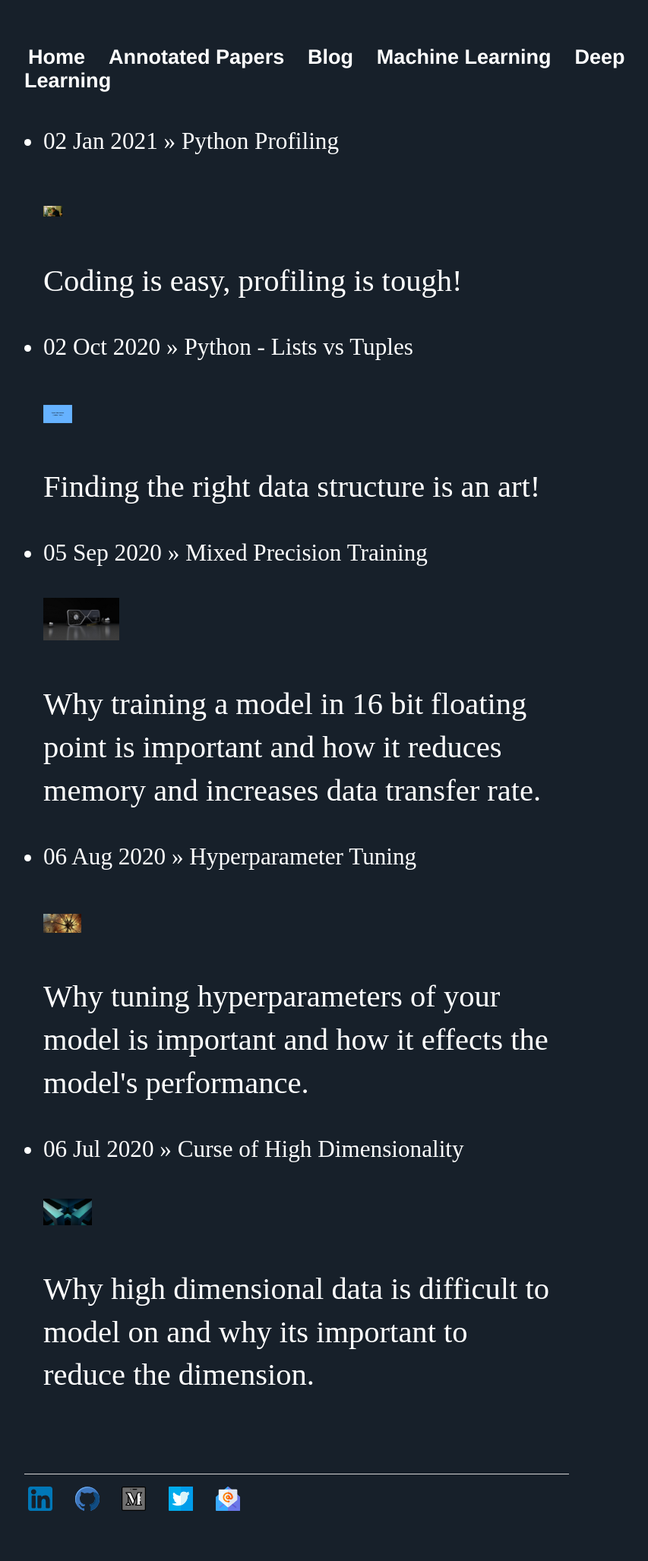
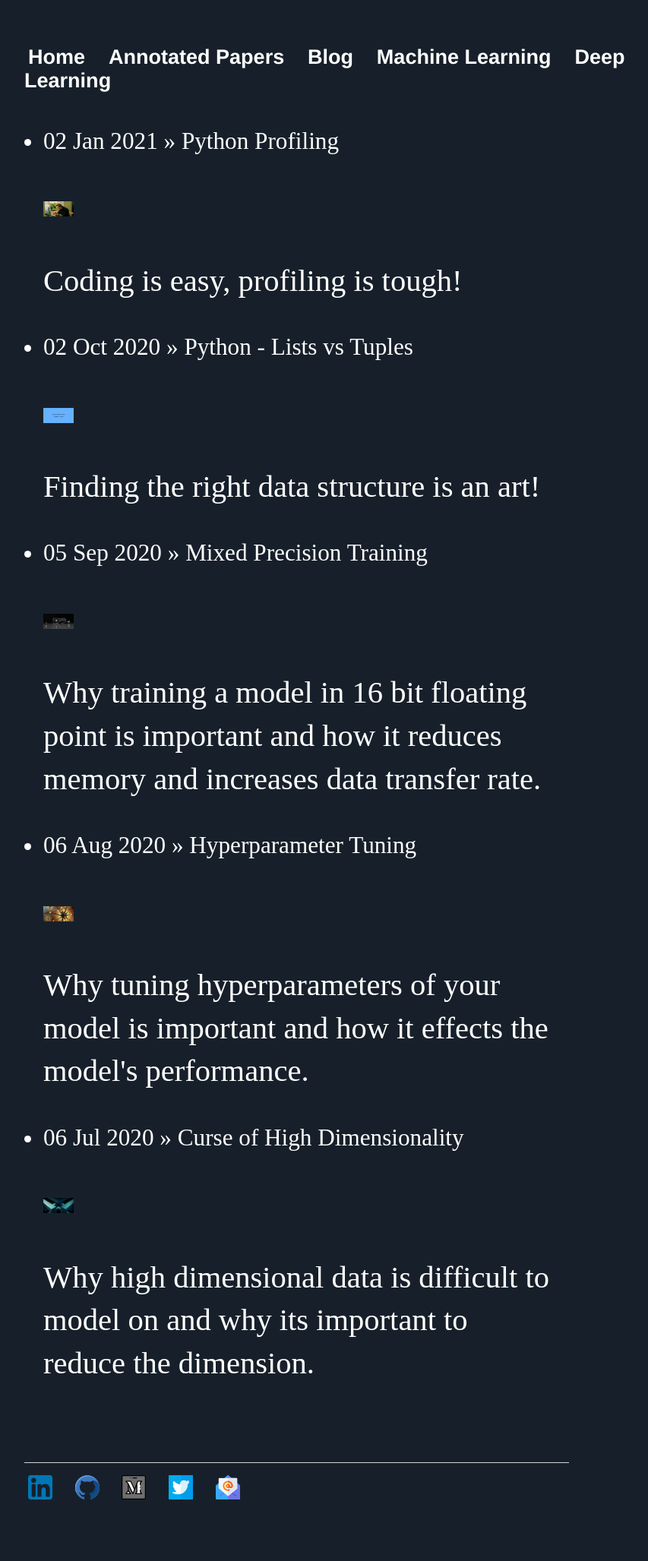
Before and after one commit to Mayurji/mayurji.github.io, a Jekyll site: the page built from blog/index.html, in a window 1280 px wide. Shown: the whole page at 76% size, without its empty margins (160-1013 px from the left). Built offline with Jekyll 4.4.1, drawn with Linux system fonts in a browser that asks for light colours.

Commit message:
Update index.html

```diff
--- a/blog/index.html
+++ b/blog/index.html
@@ -13,7 +13,7 @@ title: Blogs
     <li>
       <span>{{ post.date | date_to_string }}</span> » <a href="{{ post.url }}" title="{{ post.title }}">{{ post.title }}
     <p>
-       <img src= "{{post.image_url}}" style="zoom: 5%; background-color:#DCDCDC; width: 800px height: 400px" />
+       <img src= "{{post.image_url}}" style="zoom: 5%; background-color:#DCDCDC;" width="800" height="400" />
     </p>
     <p>{{post.description}}</p></a></li>
   {% endfor %}
```
